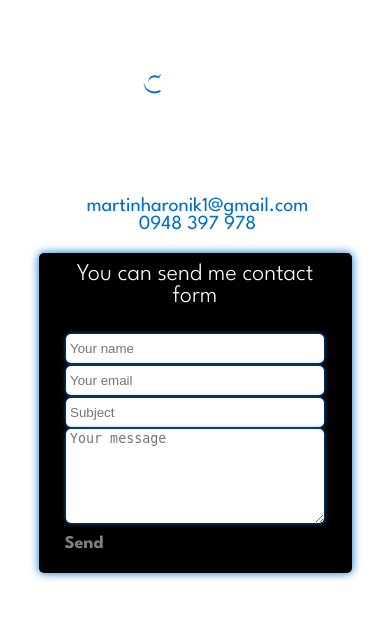
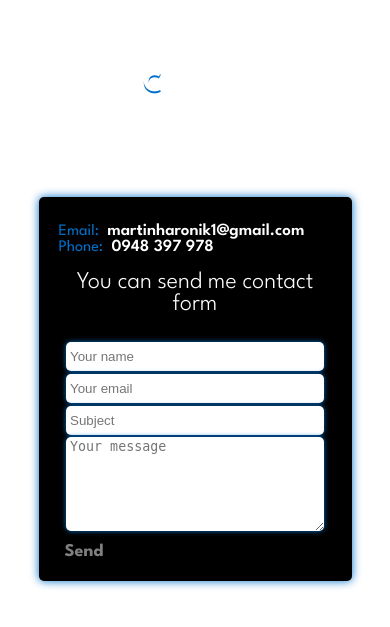
Before and after one commit to OwnStyle777/myPorfolioPage, a PHP site: page /contacts.html in a window 390 px wide. Shown: the top 627 px of the page. Run offline with PHP 8.4, Linux system fonts and the light colour scheme.

Commit message:
change contacts design and layout of certification gallery

```diff
--- a/myPortfolio/aboutMe.css
+++ b/myPortfolio/aboutMe.css
@@ -102,6 +102,11 @@ section {
 
 }
 @media only screen and (min-width: 0px) and (max-width: 650px) {
+    .anchorSize{
+        font-size: 17px;
+
+      }
+
 
     #profilePicture {
         margin-top: 60px;
--- a/myPortfolio/aboutMe.html
+++ b/myPortfolio/aboutMe.html
@@ -89,12 +89,12 @@
                     </a>
                 </div>
                 <div id="downloadDiv">
-                <a href="images/Resume   Martin Hároník .pdf" download="images/Resume   Martin Hároník .pdf" style="padding-left: 3%;" class="download-link">Download PDF</a>
+                <a href="images/Resume   Martin Hároník .pdf" download="images/Resume   Martin Hároník .pdf" style="padding-left: 3%; font-weight:100; " class="download-link">Download PDF</a>
             </div>
              </section>
              <h1 class="textPar1" id="certificationHeading"><span class="blueText">Certification</span></h1>
              <section>
-                <div class="gallery">
+                <div class="gallery" id="certDiv">
                     <a href="images/cert1.png">
                         <img src="images/cert1.png" class="gallerySize" alt="" title=""/>
                     </a>
--- a/myPortfolio/contacts.html
+++ b/myPortfolio/contacts.html
@@ -19,6 +19,7 @@
 <body>
 
     <div class="content">
+        <div id="contactsDiv">
         <br>
         <br>
         <br>
@@ -27,22 +28,25 @@
             <p id="contactsText">
                     Feel free to contact me anytime. You can reach out to me at:<br><br>
             </p>
-                <p class="textParMyProjects">
-                <div class="textParMyProjects iconCont">
+
+        </section>
+    </div>
+    <section id="contactForm">
+
+        <div class="iconContainer1">
+            <p >
+                <div class="iconCont"><span style="color:#006fca ;">Email:</span>
                 <a href="mailto:martinharonik1@gmail.com" class="anchorSize">
                      &nbsp;martinharonik1@gmail.com
-                  </a><br>
+                  </a><br><span style="color:#006fca ;">Phone:</span>
                 <a href="tel:+421948397978" class="anchorSize">
                      &nbsp;0948 397 978
                   </a><br>
-
                 </div>
-
             </p>
-        </section>
-    <section id="contactForm">
-        <div class="iconContainer1">
-            <h2 id="contactsHeading1"  >You can send me contact form</h2>
+        <div id="contactsHeading1Div" >
+            <h2 id="contactsHeading1" >You can send me contact form</h2>
+        </div>
             <form action="https://formspree.io/f/mvoebwdj" id="form" method="POST">
                 <input class="inputStyles" type="text" name="name" placeholder="Your name" required>
                 <input class="inputStyles" type="email" name="_replyto" placeholder="Your email" required>
--- a/myPortfolio/index.css
+++ b/myPortfolio/index.css
@@ -197,6 +197,19 @@ body{
 }
 
 @media only screen  and (max-width: 450px) {
+  #contactsHeading1Div{
+    text-align: center;
+  }
+  .gallerySize {
+    width: 25% !important;
+    height: 25% !important;
+
+}
+#certDiv{
+    text-align:  center !important;
+
+}
+
 
   #contactsHeading1{
     margin-top: 0%;
@@ -271,10 +284,10 @@ body{
 
 
     .buttonContainer {
-      display: flex;
+
       flex-direction: row;
     justify-content: center;
-   gap: 1%;
+
     align-items: center;
     margin-top: 10%;
 
@@ -404,6 +417,7 @@ body{
 
 
   @media only screen and (min-width:450px) and (max-width:740px) {
+
 
     .fixed-background{
       background-image: none;
@@ -646,7 +660,9 @@ body{
 
     .anchorSize{
       font-size: 20px;
-      color: #006fca;
+      color: #ffffff;
+      font-weight: 600;
+
     }
 
 
@@ -780,7 +796,7 @@ a {
  margin-left: 3%;
  margin-bottom: 3%;
 
- text-align: center;
+
  padding: 20px 40px ;
   width: 30%;
 
```
